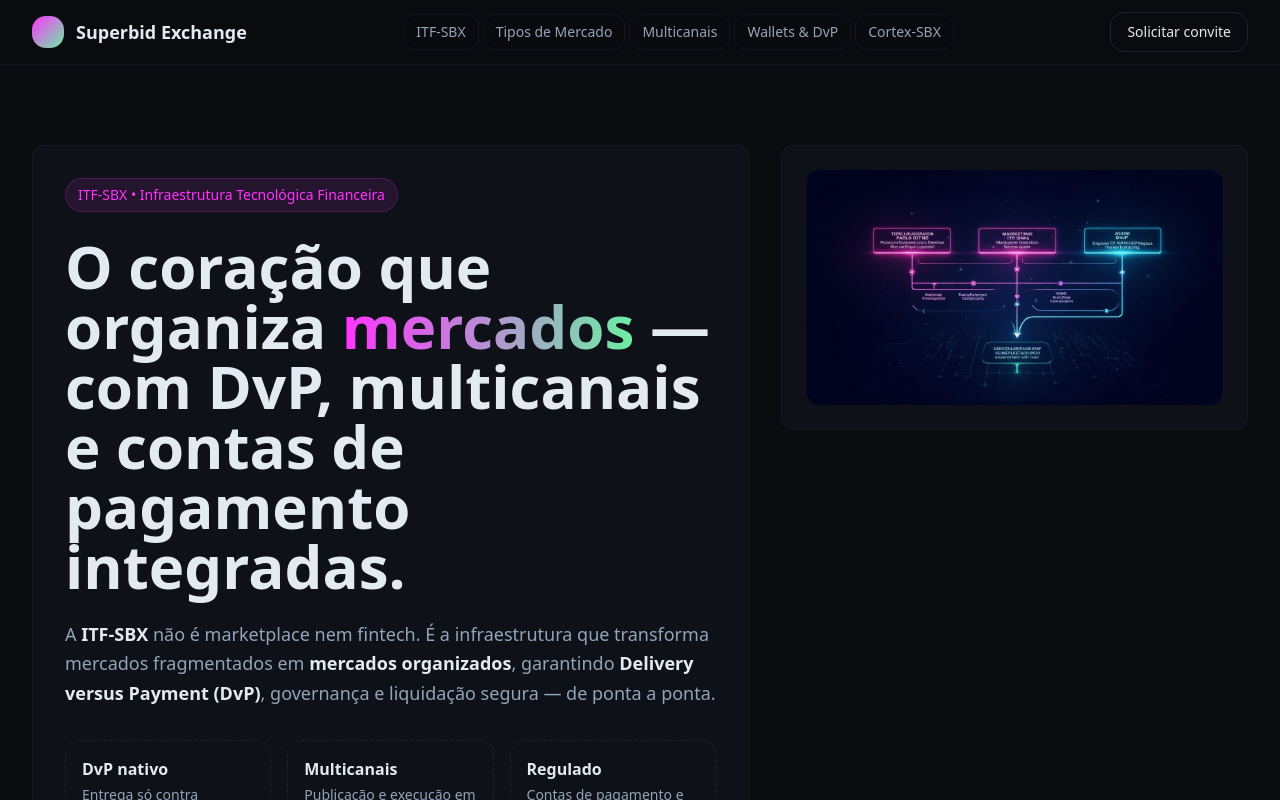
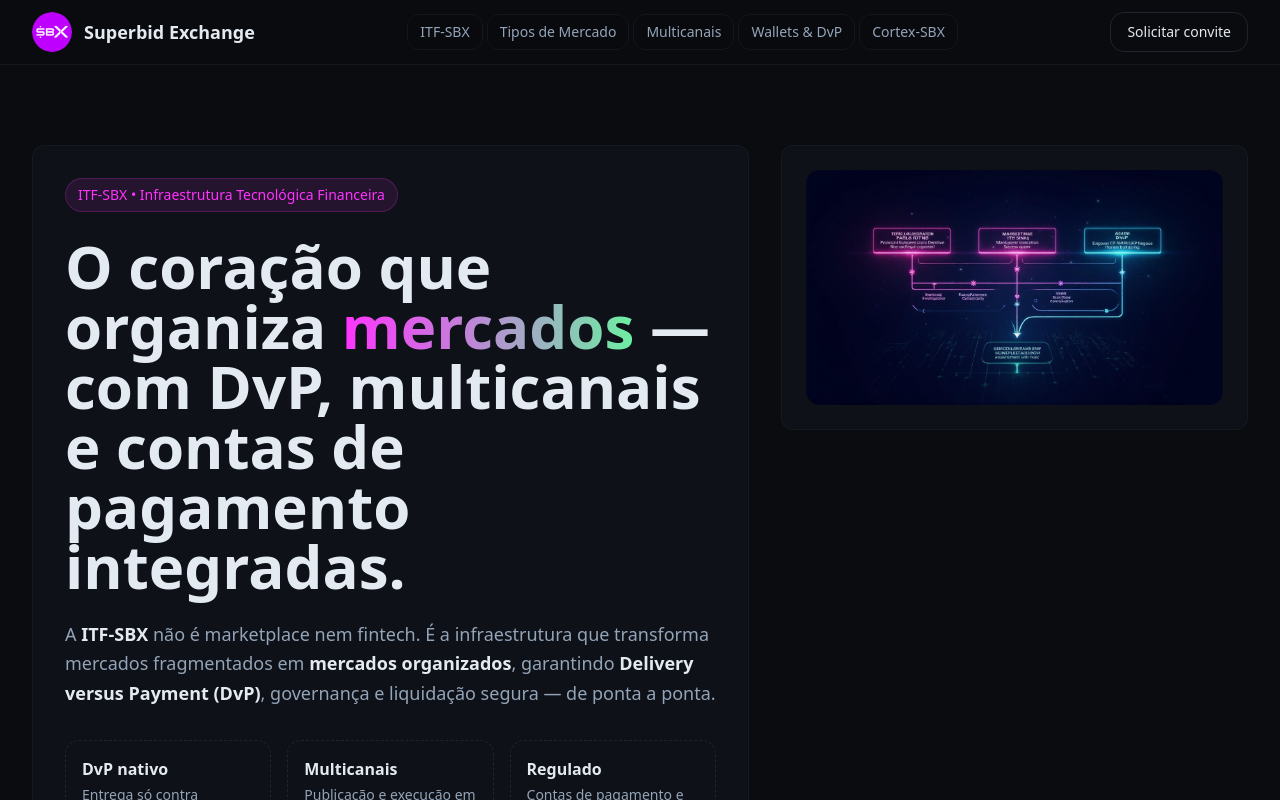
Before and after one commit to LucioNascimento/itf-nexus-spark, a React (Vite) app: page / in a window 1280 px wide. Shown: the top 800 px of the page. Built offline with nearby package versions, Linux system fonts and the light colour scheme; the HTML template or start-up script is replaced by a standard one.

Commit message:
Update logo

```diff
--- a/src/components/Header.tsx
+++ b/src/components/Header.tsx
@@ -6,7 +6,11 @@ const Header = () => {
       <div className="container-custom">
         <nav className="flex items-center justify-between h-16" aria-label="Navigation">
           <div className="flex items-center gap-3">
-            <div className="w-8 h-8 rounded-lg bg-gradient-to-br from-primary to-accent"></div>
+            <img
+              src="/lovable-uploads/8ba33165-1c2e-4aaf-8683-4a3aae9f5214.png"
+              alt="SBX Logo"
+              className="w-10 h-10 rounded-full"
+            />
             <span className="text-lg font-bold">Superbid Exchange</span>
           </div>
 
```
Also changed, not shown: public/lovable-uploads/8ba33165-1c2e-4aaf-8683-4a3aae9f5214.png (added).
